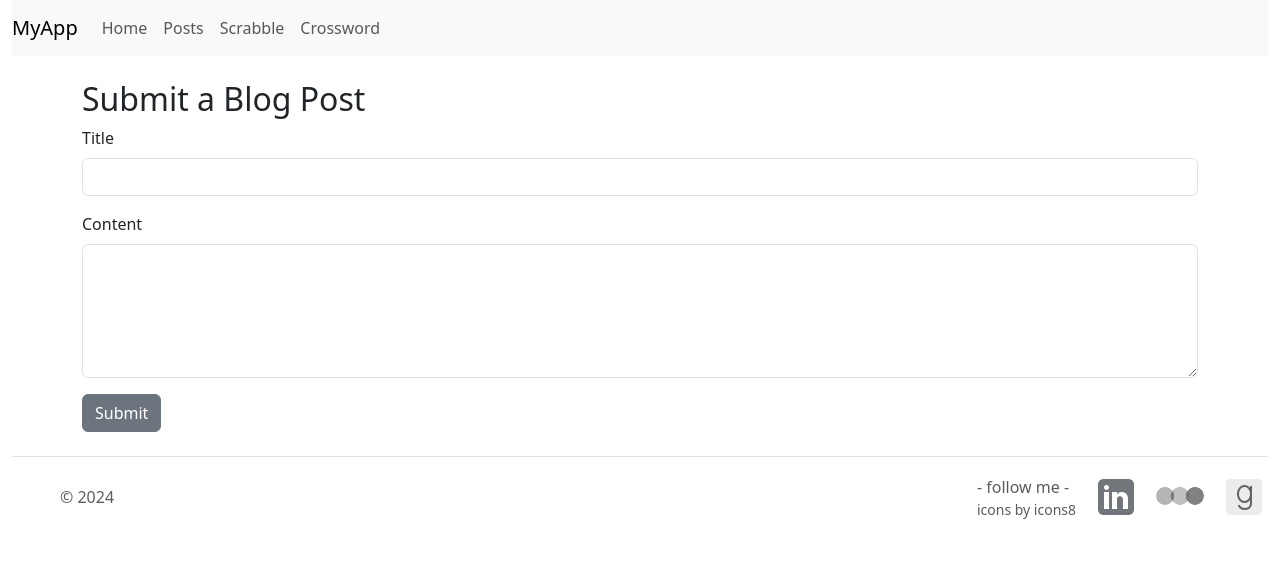
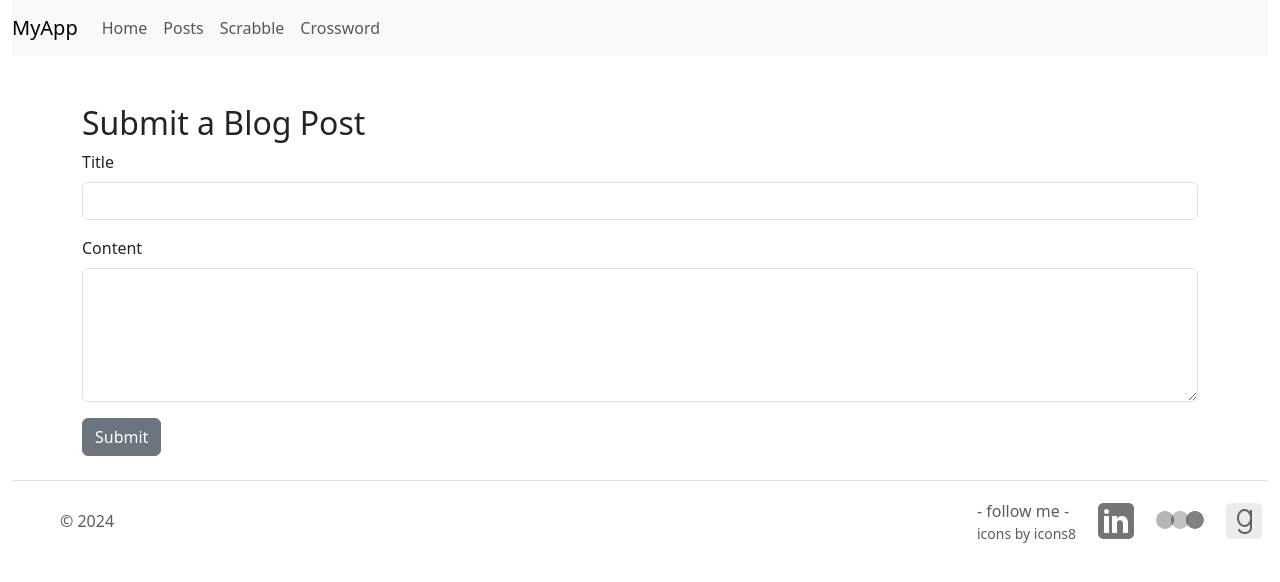
Before and after one commit to alex-wang-13/alexweb, a React (Create React App) app: page /compose in a window 1280 px wide. Shown: the top 582 px of the page. Built offline with nearby package versions, Linux system fonts and the light colour scheme.

Commit message:
adjusted top margins

```diff
--- a/src/components/Compose.js
+++ b/src/components/Compose.js
@@ -38,7 +38,7 @@ const Compose = () => {
     };
 
     return (
-        <div className="container mt-4">
+        <div className="container mt-5">
             <h2>Submit a Blog Post</h2>
             <form onSubmit={handleSubmit}>
                 <div className="mb-3">
--- a/src/components/PostDetails.js
+++ b/src/components/PostDetails.js
@@ -2,7 +2,7 @@ import React from 'react'
 
 const PostDetails = () => {
     return (
-        <div>PostDetails</div>
+        <div className="container mt-5">PostDetails</div>
     );
 };
 
```
